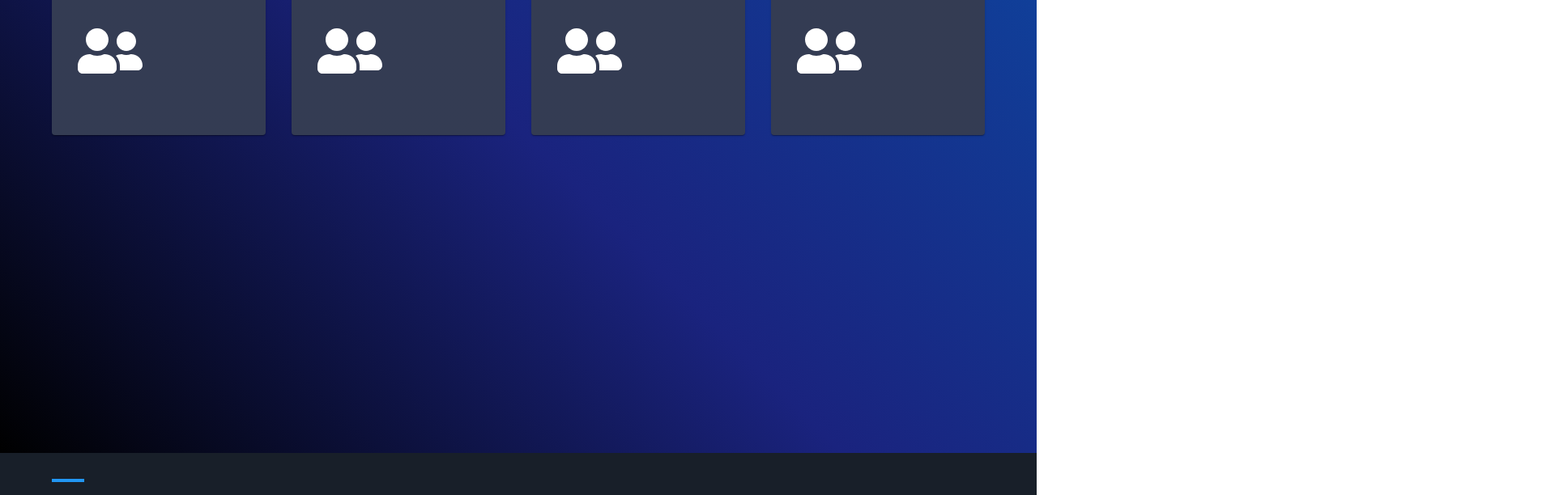
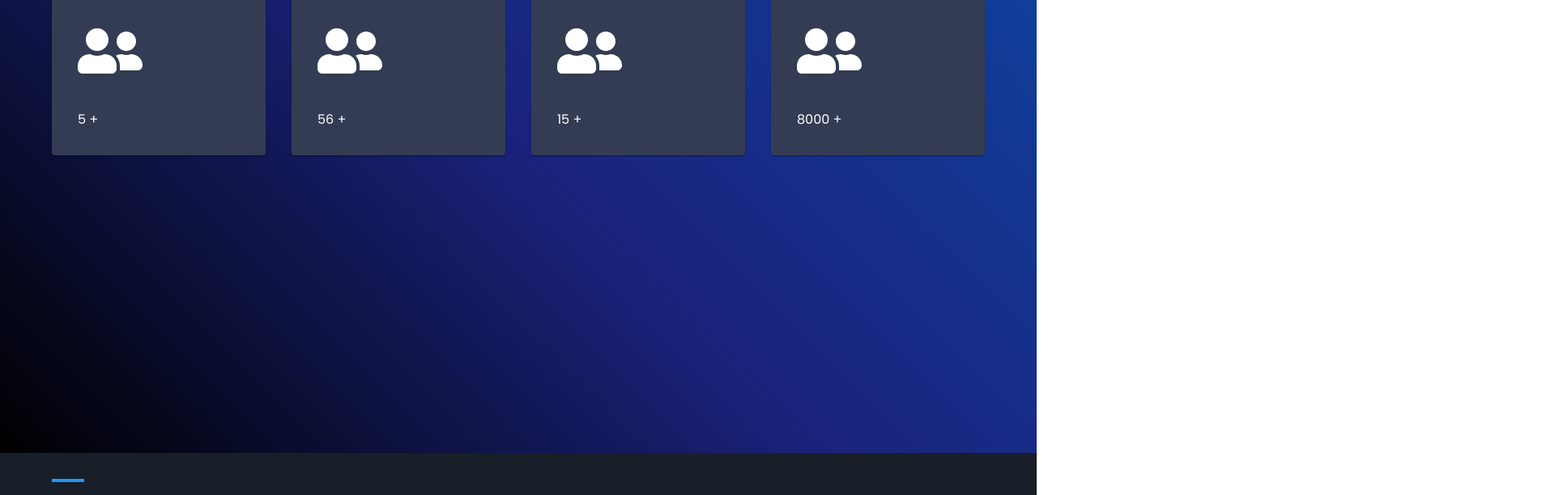
Before and after one commit to Web-Serv-Agency/webserv-website, a Next.js app: page / in a window 1280 px wide. Shown: the part 2720-3332 px from the top of the page at 81% size, 1920 px wide, since content can reach past the window. Built offline with nearby package versions, Linux system fonts and the light colour scheme; no server answers.

Commit message:
countup function created

```diff
--- a/package.json
+++ b/package.json
@@ -12,7 +12,6 @@
     "@emotion/react": "^11.10.6",
     "@emotion/styled": "^11.10.6",
     "@mui/material": "^5.11.11",
-    "@next/font": "^13.2.3",
     "@reduxjs/toolkit": "^1.9.3",
     "@types/node": "18.14.2",
     "@types/react": "18.0.28",
@@ -20,6 +19,7 @@
     "@types/react-slick": "^0.23.10",
     "eslint": "8.35.0",
     "eslint-config-next": "13.2.3",
+    "framer-motion": "^10.11.5",
     "mongoose": "^7.0.0",
     "next": "13.2.3",
     "react": "18.2.0",
--- a/src/components/Home/Facts.tsx
+++ b/src/components/Home/Facts.tsx
@@ -1,6 +1,7 @@
 import { FactsInterface } from "@/utils/interface/FactsInterface";
 import { Box, Card, Grid, Stack } from "@mui/material";
 import { FaUserFriends } from "react-icons/fa";
+import CountUpAnimation from "../common/CountUp";
 import SectionHeading from "../common/SectionHeading";
 import SectionWrapper from "../common/SectionWrapper";
 
@@ -8,7 +9,7 @@ const facts: FactsInterface[] = [
   {
     id: 1,
     title: "Happy Clients",
-    count: 1000,
+    count: 5,
     icon: <FaUserFriends />,
   },
   {
@@ -20,13 +21,13 @@ const facts: FactsInterface[] = [
   {
     id: 3,
     title: "Happy Clients",
-    count: 1000,
+    count: 15,
     icon: <FaUserFriends />,
   },
   {
     id: 4,
     title: "Happy Clients",
-    count: 1000,
+    count: 8000,
     icon: <FaUserFriends />,
   },
 ];
@@ -46,6 +47,7 @@ const Facts = () => {
               <Stack direction="column" spacing={5}>
                 <Box style={{ fontSize: "5rem" }}>{fact.icon}</Box>
               </Stack>
+              <CountUpAnimation end={fact.count} suffix="+"/>
             </Card>
           </Grid>
         ))}
--- /dev/null
+++ b/src/components/common/CountUp.tsx
@@ -0,0 +1,41 @@
+import { CountUpAnimationProps } from "@/utils/interface/componetsProps/CountUpAnimationProps";
+import { motion, useInView } from "framer-motion";
+import { useEffect, useRef, useState } from "react";
+
+const CountUpAnimation = ({ end, suffix, prefix }: CountUpAnimationProps) => {
+  const ref = useRef(null);
+  const inView = useInView(ref);
+  const [count, setCount] = useState<number>(end < 50 ? 0 : end - 50);
+
+  useEffect(() => {
+    if (inView) {
+      if (count < end) {
+        const interval = setInterval(() => {
+          setCount((prevCount) => prevCount + 1);
+        }, 25);
+
+        return () => {
+          clearInterval(interval);
+        };
+      }
+    }
+  }, [inView, count, end]);
+
+  return (
+    <div ref={ref}>
+      <motion.div initial={{ opacity: 0 }} animate={{ opacity: 1 }} exit={{ opacity: 0 }} transition={{ duration: 0 }}>
+        <motion.span
+          style={{ display: "flex", alignItems: "center" }}
+          key={count}
+          initial={{ y: "100%" }}
+          animate={{ y: 0 }}
+          transition={{ type: "spring", stiffness: 500, damping: 30 }}
+        >
+           {prefix && prefix} {count} {suffix && suffix}
+        </motion.span>
+      </motion.div>
+    </div>
+  );
+};
+
+export default CountUpAnimation;
--- a/src/pages/_app.tsx
+++ b/src/pages/_app.tsx
@@ -1,12 +1,11 @@
 import "@/styles/globals.css";
 import store, { persistor } from "@/utils/store";
 import ThemeProvider from "@/utils/theme";
+import { AnimatePresence } from "framer-motion";
 import type { AppProps } from "next/app";
 import Head from "next/head";
 import { Provider } from "react-redux";
 import { PersistGate } from "redux-persist/integration/react";
-import "slick-carousel/slick/slick-theme.css";
-import "slick-carousel/slick/slick.css";
 
 export default function App({ Component, pageProps }: AppProps) {
   return (
@@ -14,10 +13,7 @@ export default function App({ Component, pageProps }: AppProps) {
       {/* Default Head */}
       <Head>
         <title>Web Serv | Developer Agency</title>
-        <meta
-          name="description"
-          content="web serv - a web development service provider agency"
-        />
+        <meta name="description" content="web serv - a web development service provider agency" />
         <meta name="viewport" content="width=device-width, initial-scale=1" />
         <link rel="icon" href="/favicon.ico" />
       </Head>
@@ -26,7 +22,9 @@ export default function App({ Component, pageProps }: AppProps) {
       <Provider store={store}>
         <PersistGate loading={null} persistor={persistor}>
           <ThemeProvider>
-            <Component {...pageProps} />
+            <AnimatePresence>
+              <Component {...pageProps} />
+            </AnimatePresence>
           </ThemeProvider>
         </PersistGate>
       </Provider>
--- a/src/styles/globals.css
+++ b/src/styles/globals.css
@@ -1,13 +1,13 @@
-@import url('https://fonts.googleapis.com/css2?family=Poppins:wght@300;400;500;600;700&display=swap');
+@import url("https://fonts.googleapis.com/css2?family=Poppins:wght@300;400;500;600;700&display=swap");
 
 :root {
   --primary: #2196f3;
   --primary-light: "#64b5f6";
   --primary-dark: "#1565c0";
-  --secondary: #B60766;
-  --third: #C45211;
-  --dark: #181F29;
-  --dark-light: #1B4667;
+  --secondary: #b60766;
+  --third: #c45211;
+  --dark: #181f29;
+  --dark-light: #1b4667;
   --text-light: #eee;
 }
 
@@ -28,7 +28,7 @@ body {
 
 body {
   min-height: 100vh;
-  font-family: 'Poppins', sans-serif;
+  font-family: "Poppins", sans-serif;
 }
 
 a {
@@ -42,6 +42,10 @@ button {
   border: none;
   outline: none;
 }
+
+/* slick styles */
+@import "~slick-carousel/slick/slick.css";
+@import "~slick-carousel/slick/slick-theme.css";
 
 /* slider dot control */
 .slick-slider {
--- /dev/null
+++ b/src/utils/interface/componetsProps/CountUpAnimationProps.ts
@@ -0,0 +1,5 @@
+export interface CountUpAnimationProps {
+  end: number;
+  suffix?: string;
+  prefix?: string;
+}
--- a/src/utils/theme/typography.ts
+++ b/src/utils/theme/typography.ts
@@ -1,4 +1,4 @@
-import { Poppins } from "@next/font/google";
+import { Poppins } from "next/font/google";
 
 export function remToPx(value: string) {
   return Math.round(parseFloat(value) * 16);
```
Also changed, not shown: declaration.d.ts (+1 -15 lines), 1 other file (tests, documents, lock files or other folders).
